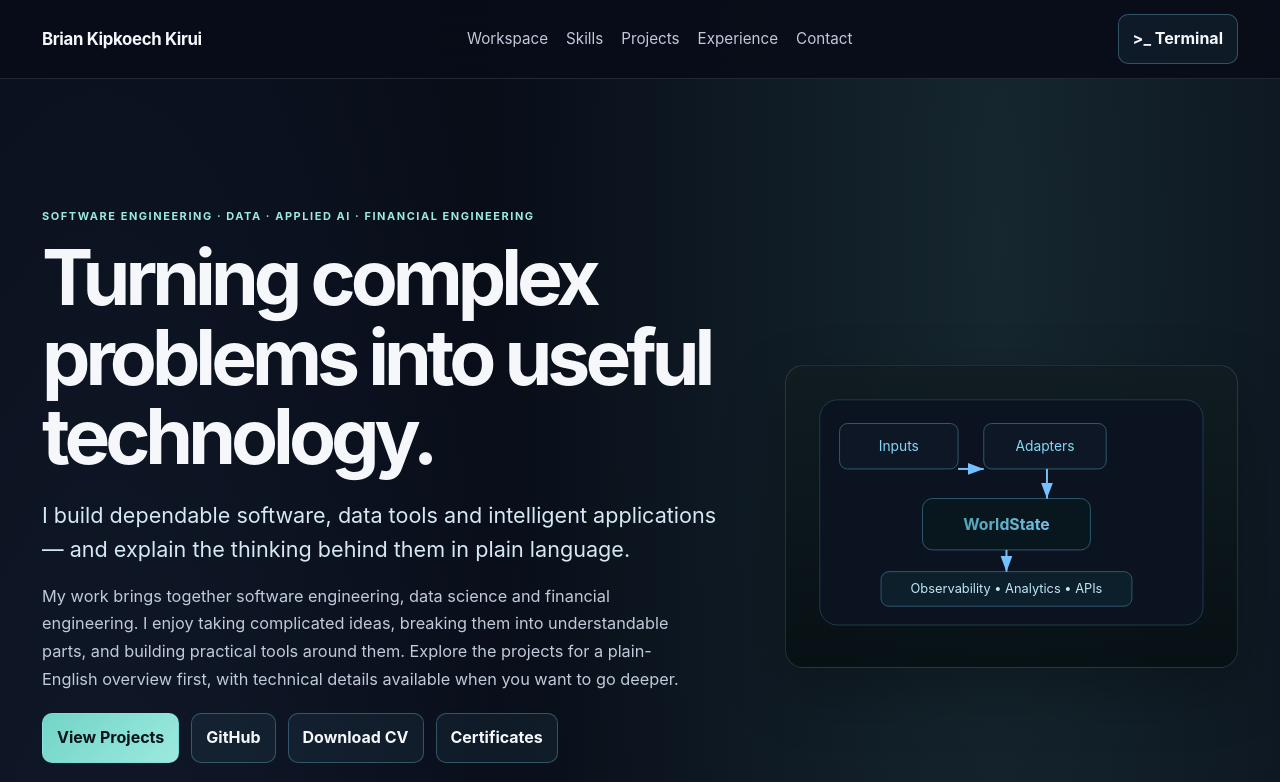
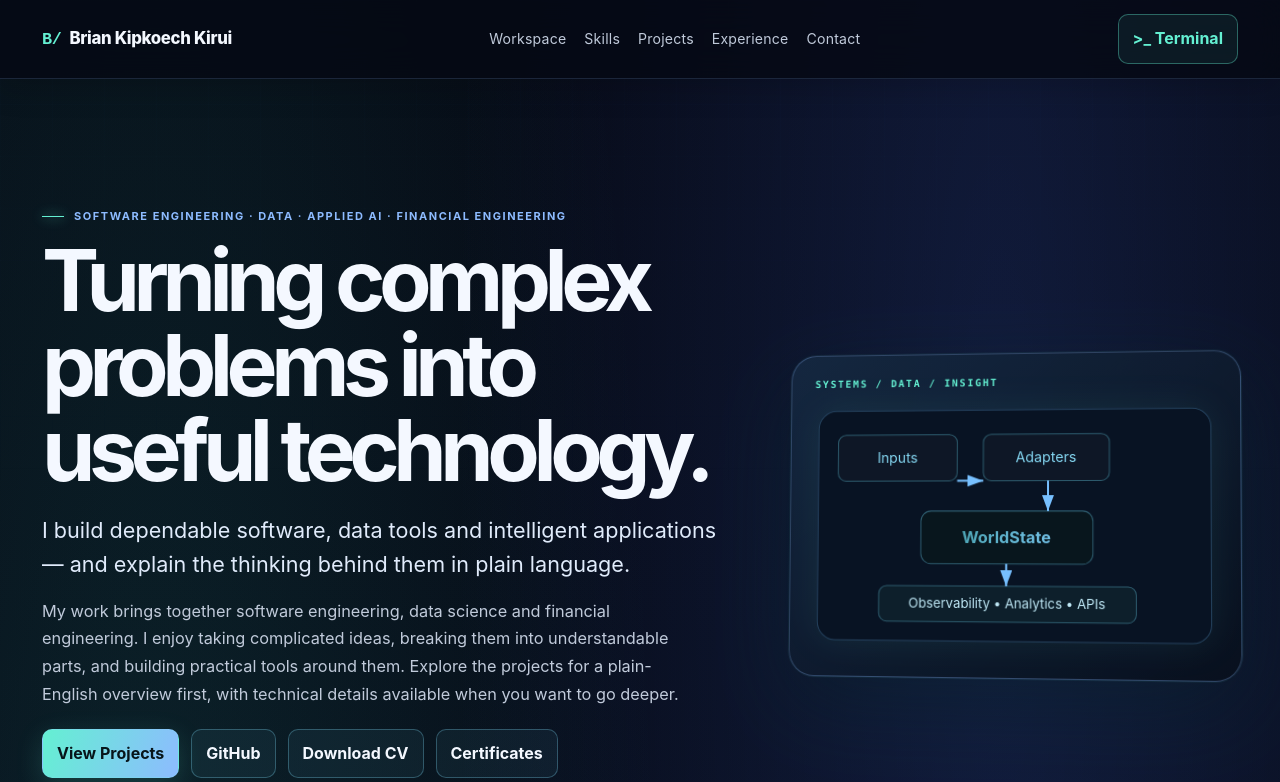
Before and after one commit to brian-kipkoech-kirui/brian-kipkoech-kirui.github.io, a plain HTML site: page index.html in a window 1280 px wide. Shown: the top 782 px of the page. Drawn offline with Linux system fonts and the light colour scheme; no server answers.

Commit message:
Apply futuristic visual direction for multidisciplinary portfolio

```diff
--- a/assets/style.css
+++ b/assets/style.css
@@ -326,3 +326,128 @@ a, button { transition:color .18s ease, background .18s ease, border-color .18s
   .assistant-form, .terminal-form, .terminal-popup-form { flex-wrap:wrap; }
   .assistant-form input, .terminal-form input, .terminal-popup-form input { min-width:0; width:100%; }
 }
+
+
+/* FUTURISTIC MULTIDISCIPLINARY DIRECTION */
+:root {
+  --bg:#060914;
+  --bg-2:#0b1425;
+  --panel:#0d192b;
+  --panel-strong:#12233a;
+  --panel-soft:#0a1424;
+  --muted:#aabbd0;
+  --text:#f4f8ff;
+  --line:rgba(151,190,226,.17);
+  --accent:#64f0d2;
+  --accent-2:#8dbbff;
+  --success:#64f0d2;
+  --shadow:0 24px 70px rgba(0,0,0,.38);
+}
+html { scroll-padding-top:100px; }
+body {
+  position:relative;
+  isolation:isolate;
+  background:
+    radial-gradient(ellipse at 78% 8%, rgba(71,115,255,.16), transparent 34rem),
+    radial-gradient(ellipse at 12% 18%, rgba(53,239,207,.10), transparent 32rem),
+    linear-gradient(180deg,#060914 0%,#091222 48%,#060914 100%);
+}
+body::before {
+  content:"";
+  position:fixed;
+  inset:0;
+  z-index:-1;
+  pointer-events:none;
+  opacity:.14;
+  background-image:linear-gradient(rgba(130,170,220,.12) 1px,transparent 1px),linear-gradient(90deg,rgba(130,170,220,.12) 1px,transparent 1px);
+  background-size:52px 52px;
+  mask-image:linear-gradient(to bottom,black,transparent 76%);
+}
+.site-header {
+  background:rgba(6,9,20,.82);
+  border-bottom:1px solid rgba(141,187,255,.16);
+  box-shadow:0 8px 32px rgba(0,0,0,.18);
+}
+.brand { font-weight:800; }
+.brand::before { content:"B/"; color:var(--accent); margin-right:8px; font-family:monospace; }
+.main-nav a { font-size:.88rem; letter-spacing:.015em; }
+.command-button { border-color:rgba(100,240,210,.36); color:var(--accent); background:rgba(100,240,210,.07); }
+.hero { min-height:620px; display:flex; align-items:center; overflow:hidden; }
+.hero-inner { position:relative; }
+.hero-copy { position:relative; z-index:2; }
+.hero-copy h1 {
+  max-width:12ch;
+  font-size:clamp(3.1rem,6.7vw,6.2rem);
+  line-height:.99;
+  letter-spacing:-.075em;
+  text-wrap:balance;
+}
+.hero-copy h1 em { color:var(--accent); font-style:normal; }
+.eyebrow { display:flex; align-items:center; gap:10px; }
+.eyebrow::before { content:""; width:22px; height:1px; background:var(--accent); box-shadow:0 0 12px var(--accent); }
+.subtitle { color:#e0ebfb; max-width:56ch; }
+.hero-visual { perspective:1000px; }
+.diagram-shell {
+  position:relative;
+  padding:12px;
+  border-radius:26px;
+  background:linear-gradient(145deg,rgba(20,40,65,.9),rgba(7,15,28,.92));
+  border:1px solid rgba(141,187,255,.28);
+  box-shadow:0 0 0 1px rgba(100,240,210,.06),0 28px 90px rgba(27,105,142,.18),var(--shadow);
+  transform:rotateY(-5deg) rotateX(2deg);
+}
+.diagram-shell::before {
+  content:"SYSTEMS / DATA / INSIGHT";
+  display:block;
+  padding:10px 12px 4px;
+  color:var(--accent);
+  font:700 10px/1.4 ui-monospace,SFMono-Regular,Consolas,monospace;
+  letter-spacing:.18em;
+}
+.diagram-shell svg { width:100%; height:auto; filter:drop-shadow(0 0 18px rgba(100,240,210,.08)); }
+.diagram-shell rect:first-of-type { fill:#081323; stroke:#24415d; }
+.section-heading { max-width:760px; }
+.section-heading h2 { font-size:clamp(2rem,4vw,3.35rem); letter-spacing:-.055em; }
+.panel, .project-card, .repo-card, .skill-panel, .timeline-card, .explorer-panel, .explorer-menu, .contact-box {
+  background:linear-gradient(145deg,rgba(15,29,49,.94),rgba(8,17,31,.96));
+  backdrop-filter:blur(16px);
+}
+.panel-header { color:#e9f4ff; letter-spacing:.01em; }
+.project-card, .repo-card, .skill-panel, .timeline-card {
+  position:relative;
+  overflow:hidden;
+}
+.project-card::before, .repo-card::before, .skill-panel::before, .timeline-card::before {
+  content:"";
+  position:absolute;
+  top:0;left:20px;right:20px;height:1px;
+  background:linear-gradient(90deg,transparent,rgba(100,240,210,.55),transparent);
+}
+.project-card:hover, .repo-card:hover, .skill-panel:hover, .timeline-card:hover {
+  transform:translateY(-5px);
+  border-color:rgba(100,240,210,.42);
+  box-shadow:0 24px 70px rgba(0,0,0,.4),0 0 30px rgba(100,240,210,.06);
+}
+.btn.primary {
+  background:linear-gradient(110deg,#64f0d2,#8dbbff);
+  box-shadow:0 8px 28px rgba(100,240,210,.16);
+}
+.btn:not(.primary):hover, .chip:hover, .explorer-node:hover { background:rgba(100,240,210,.1); }
+.capsule-row span { border-color:rgba(141,187,255,.22); background:rgba(141,187,255,.055); }
+.result-box { background:rgba(100,240,210,.075); border-color:rgba(100,240,210,.25); }
+.terminal-screen, .terminal-output { background:#030914; color:#baf9ec; }
+a { text-underline-offset:4px; }
+a:hover { text-decoration-thickness:2px; }
+@media (max-width:920px) {
+  .hero { min-height:unset; }
+  .diagram-shell { transform:none; }
+}
+@media (max-width:640px) {
+  body::before { background-size:34px 34px; }
+  .hero-copy h1 { font-size:clamp(2.8rem,14vw,4.5rem); }
+  .diagram-shell { padding:8px; }
+}
+@media (prefers-reduced-motion:no-preference) {
+  .hero-visual { animation:heroFloat 8s ease-in-out infinite; }
+  @keyframes heroFloat { 0%,100% { transform:translateY(0); } 50% { transform:translateY(-9px); } }
+}
```
